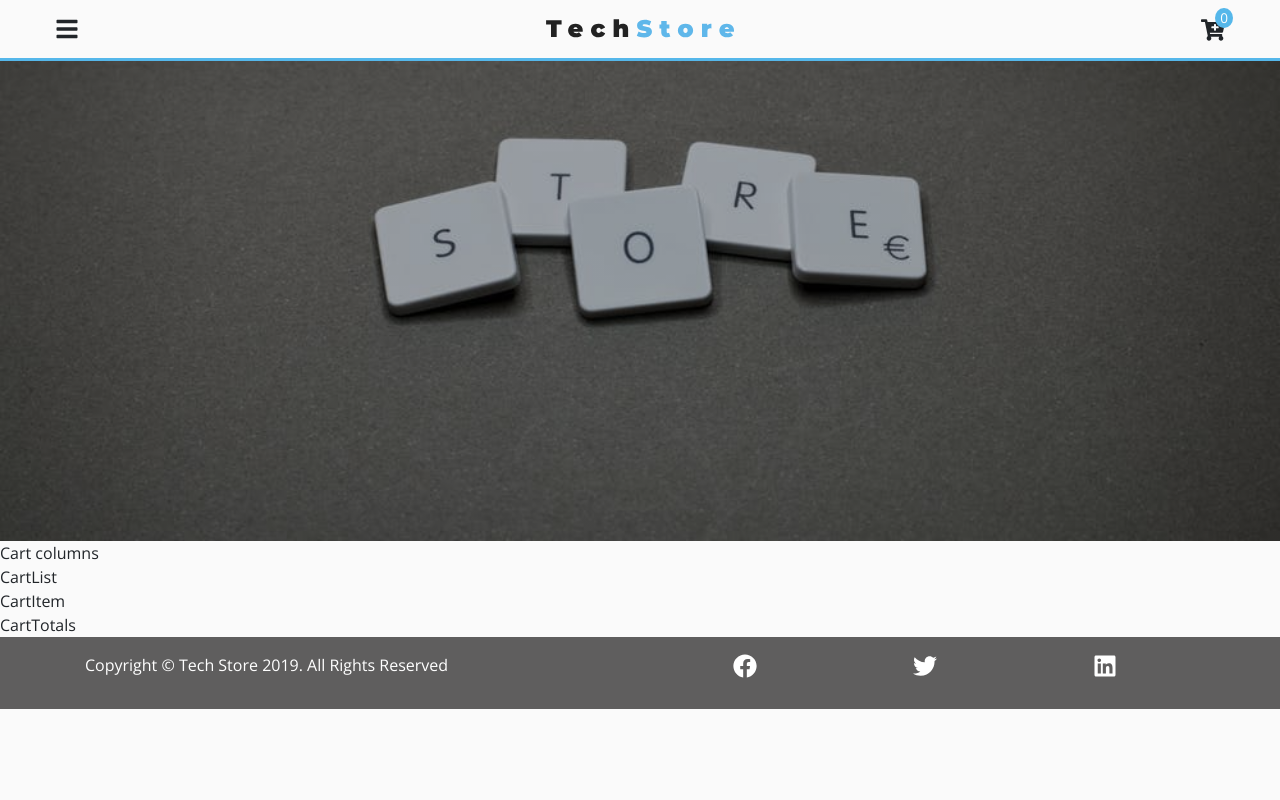
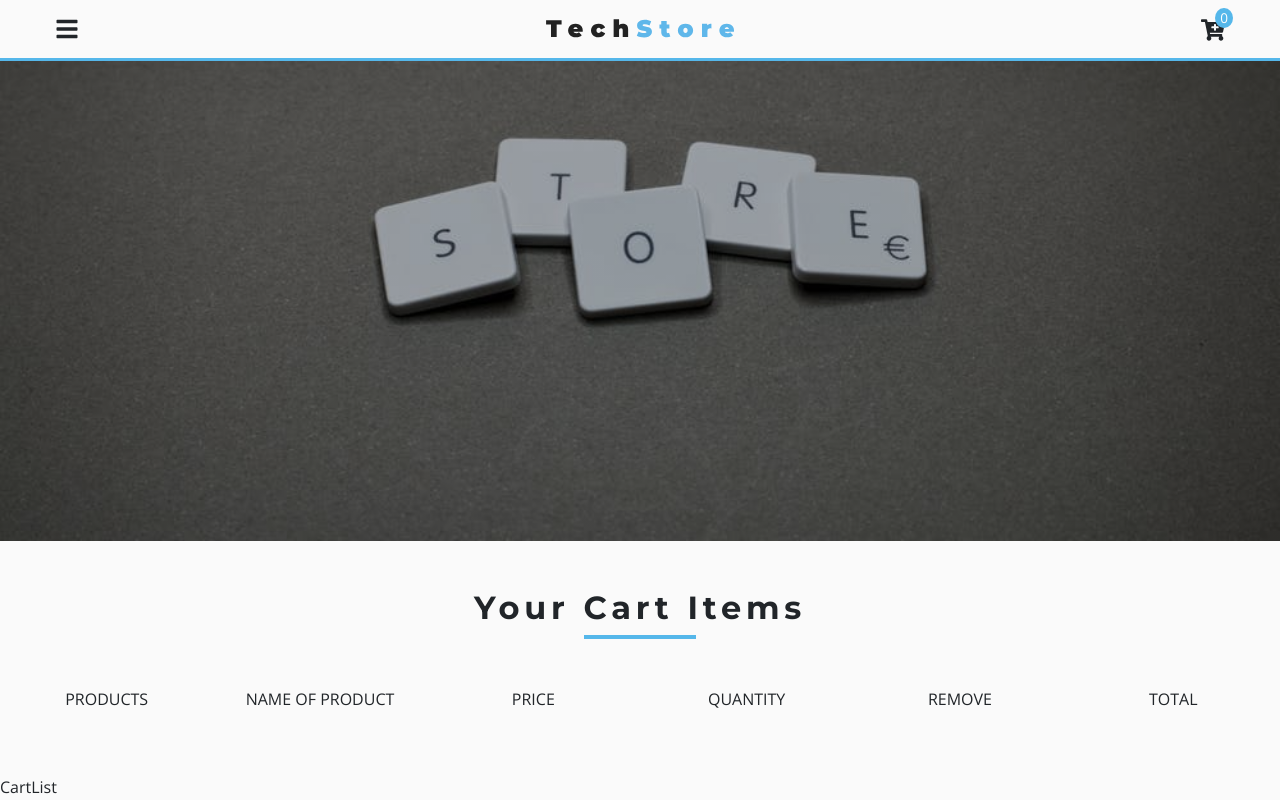
Before and after one commit to haveeru/react-tech-store, a React (Create React App) app: page /cart in a window 1280 px wide. Shown: the top 800 px of the page. Built offline with nearby package versions, Linux system fonts and the light colour scheme.

Commit message:
cart columns

```diff
--- a/src/components/CartPage/Cart.js
+++ b/src/components/CartPage/Cart.js
@@ -6,11 +6,18 @@
 
 const Cart = () => {
     return (
-        <div>
+        <section className="py-5">
+        {/* title */}
+        <div className="container">
+            <Title title="your cart items" center/>
+        </div>
+        {/* cart columns */}
             <CartColumns />
+            {/* cart list */}
             <CartList />
+            {/* cart totals */}
             <CartTotals />
-        </div>
+        </section>
     );
 };
 
--- a/src/components/CartPage/CartColumns.js
+++ b/src/components/CartPage/CartColumns.js
@@ -2,8 +2,39 @@
 
 const CartColumns = () => {
     return (
-        <div>
-            Cart columns
+        <div className="container-fluid text-center d-none d-lg-block my-5">
+            <div className="row">
+            {/* single column */}
+                <div className="col-lg-2">
+                    <p className="text-uppercase">products</p>
+                </div>
+            {/* end of single column */}
+            {/* single column */}
+                <div className="col-lg-2">
+                    <p className="text-uppercase">name of product</p>
+                </div>
+            {/* end of single column */}
+            {/* single column */}
+                <div className="col-lg-2">
+                    <p className="text-uppercase">price</p>
+                </div>
+            {/* end of single column */}
+            {/* single column */}
+                <div className="col-lg-2">
+                    <p className="text-uppercase">quantity</p>
+                </div>
+            {/* end of single column */}
+            {/* single column */}
+                <div className="col-lg-2">
+                    <p className="text-uppercase">remove</p>
+                </div>
+            {/* end of single column */}
+            {/* single column */}
+                <div className="col-lg-2">
+                    <p className="text-uppercase">total</p>
+                </div>
+            {/* end of single column */}
+            </div>
         </div>
     );
 };
```
